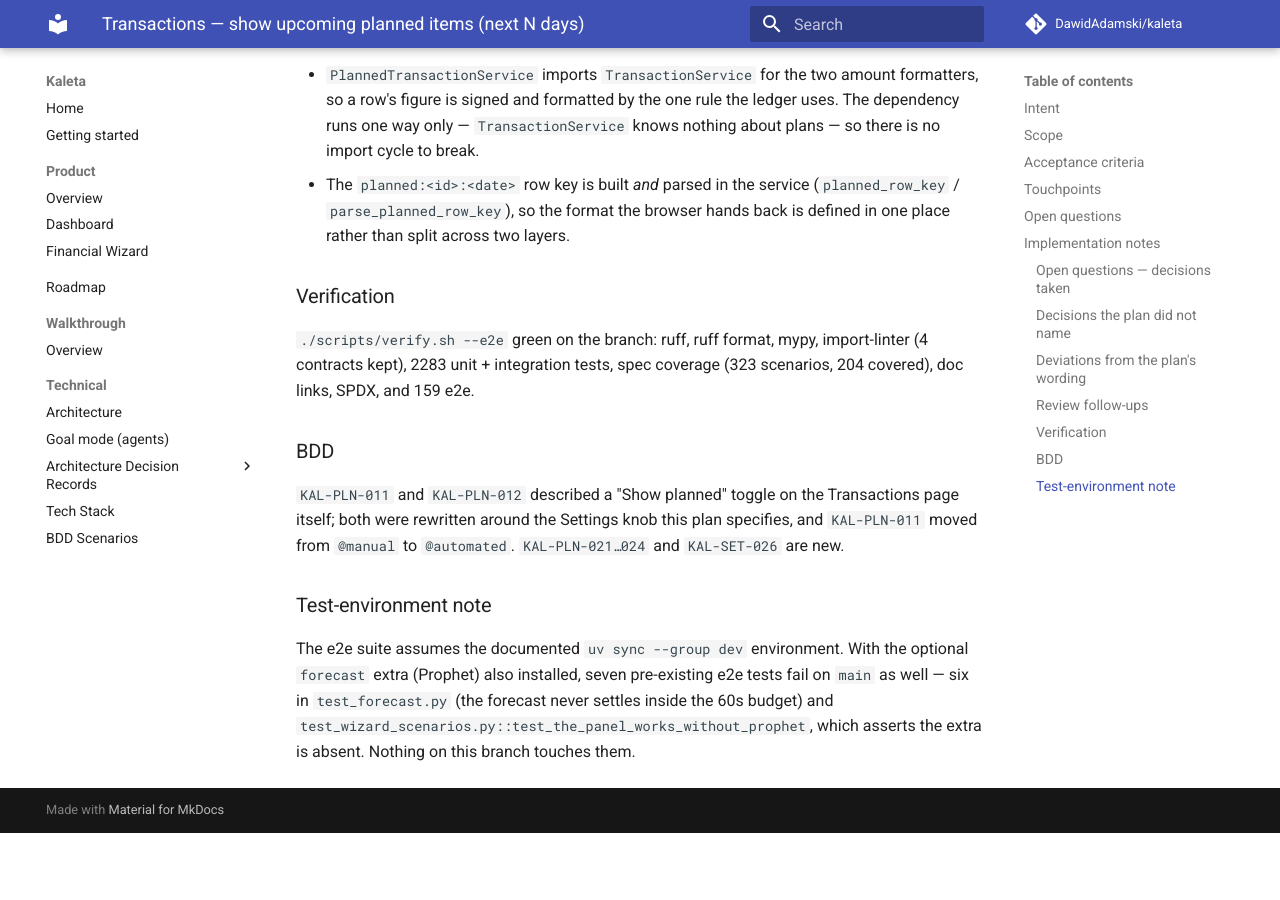
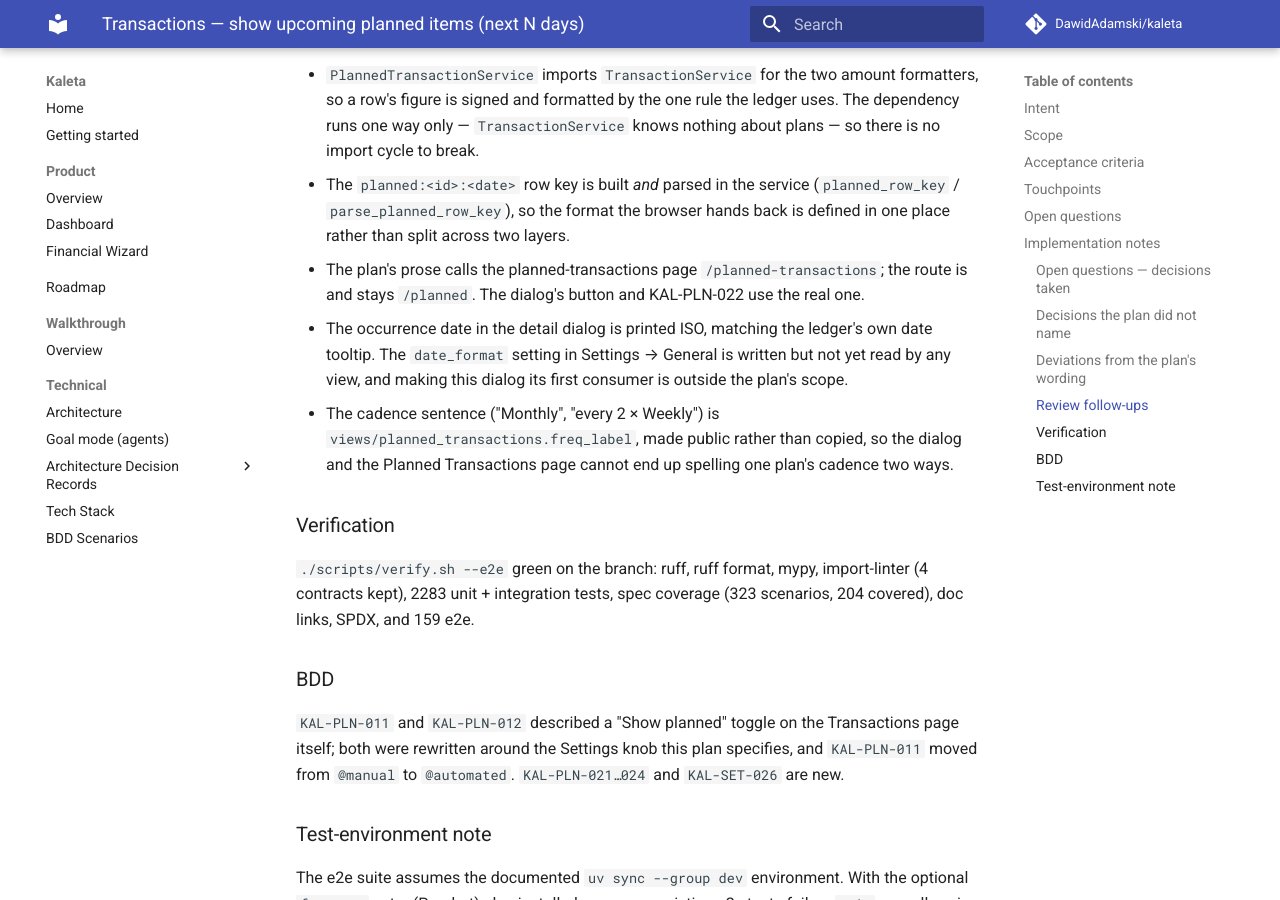
Before and after one commit to DawidAdamski/kaleta, an MkDocs documentation site: the page built from docs/plans/transactions-upcoming-planned.md, in a window 1280 px wide and 900 px high, scrolled down 5015 px. Built offline with MkDocs 1.6.1 and Material for MkDocs 9.7.7, drawn with Linux system fonts in a browser that asks for light colours; comment, search, counter and statistics services are not loaded; before the commit the page ends 5848 px from its top, so only the background shows below that.

Commit message:
refactor(planned): one cadence sentence for the page and the dialog
_freq_label was private to views/planned_transactions.py and had been
copied into the ledger's upcoming-row dialog, so one plan could end up
described two ways. It is now freq_label, used by both.

Records in the plan the last three review points: the route is
/planned, not the /planned-transactions its prose says; the dialog
prints the occurrence date ISO because no view reads the date_format
setting yet and making this the first one is out of scope.

Co-Authored-By: Claude Opus 5 (1M context) <noreply@anthropic.com>

```diff
--- a/docs/plans/transactions-upcoming-planned.md
+++ b/docs/plans/transactions-upcoming-planned.md
@@ -241,6 +241,18 @@ Out of scope:
   (`planned_row_key` / `parse_planned_row_key`), so the format the browser
   hands back is defined in one place rather than split across two layers.
 
+- The plan's prose calls the planned-transactions page
+  `/planned-transactions`; the route is and stays `/planned`. The dialog's
+  button and KAL-PLN-022 use the real one.
+- The occurrence date in the detail dialog is printed ISO, matching the
+  ledger's own date tooltip. The `date_format` setting in Settings → General
+  is written but not yet read by any view, and making this dialog its first
+  consumer is outside the plan's scope.
+- The cadence sentence ("Monthly", "every 2 × Weekly") is
+  `views/planned_transactions.freq_label`, made public rather than copied, so
+  the dialog and the Planned Transactions page cannot end up spelling one
+  plan's cadence two ways.
+
 ### Verification
 
 `./scripts/verify.sh --e2e` green on the branch: ruff, ruff format, mypy,
```
Also changed, not shown: 2 other files.
